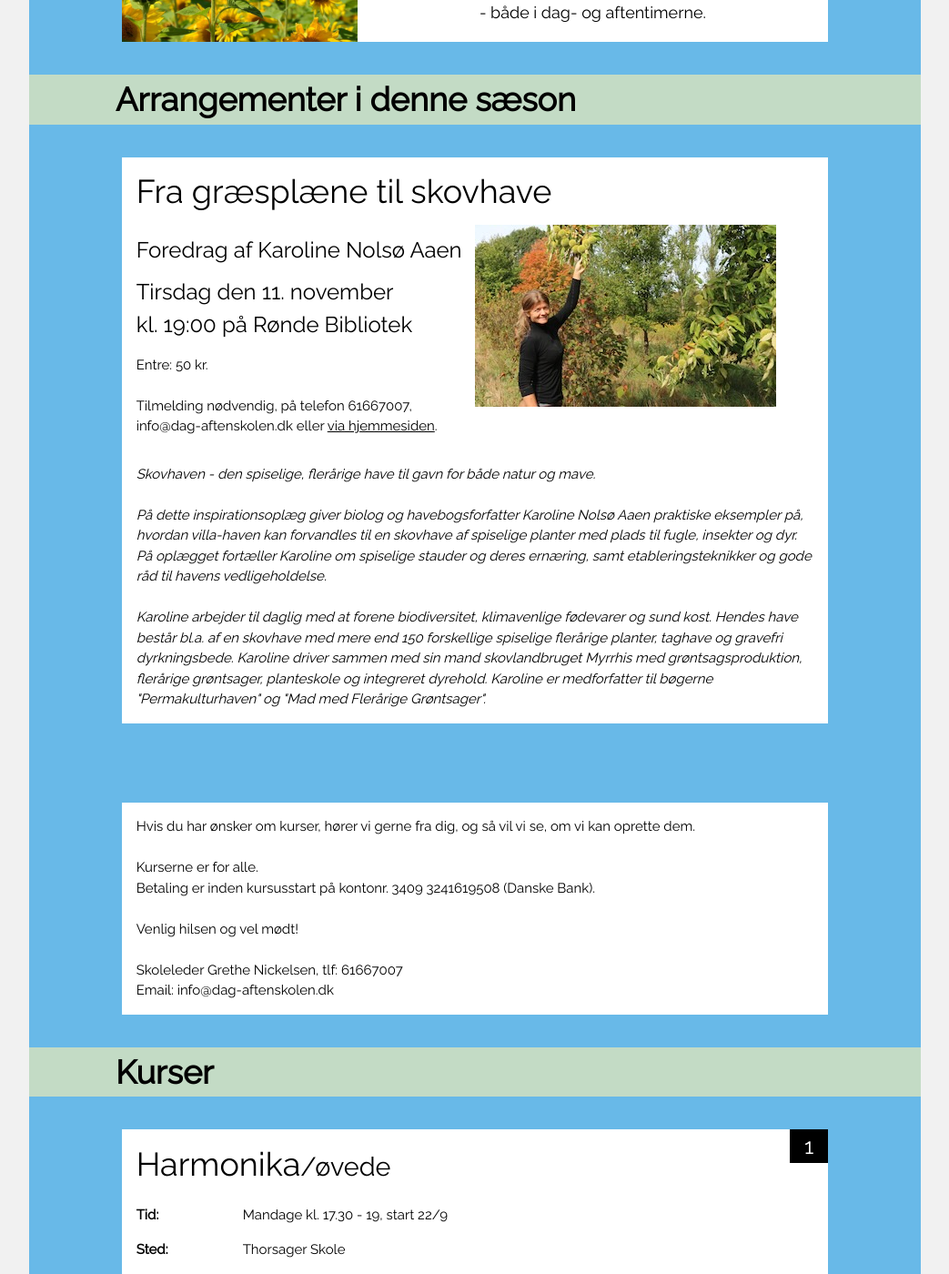
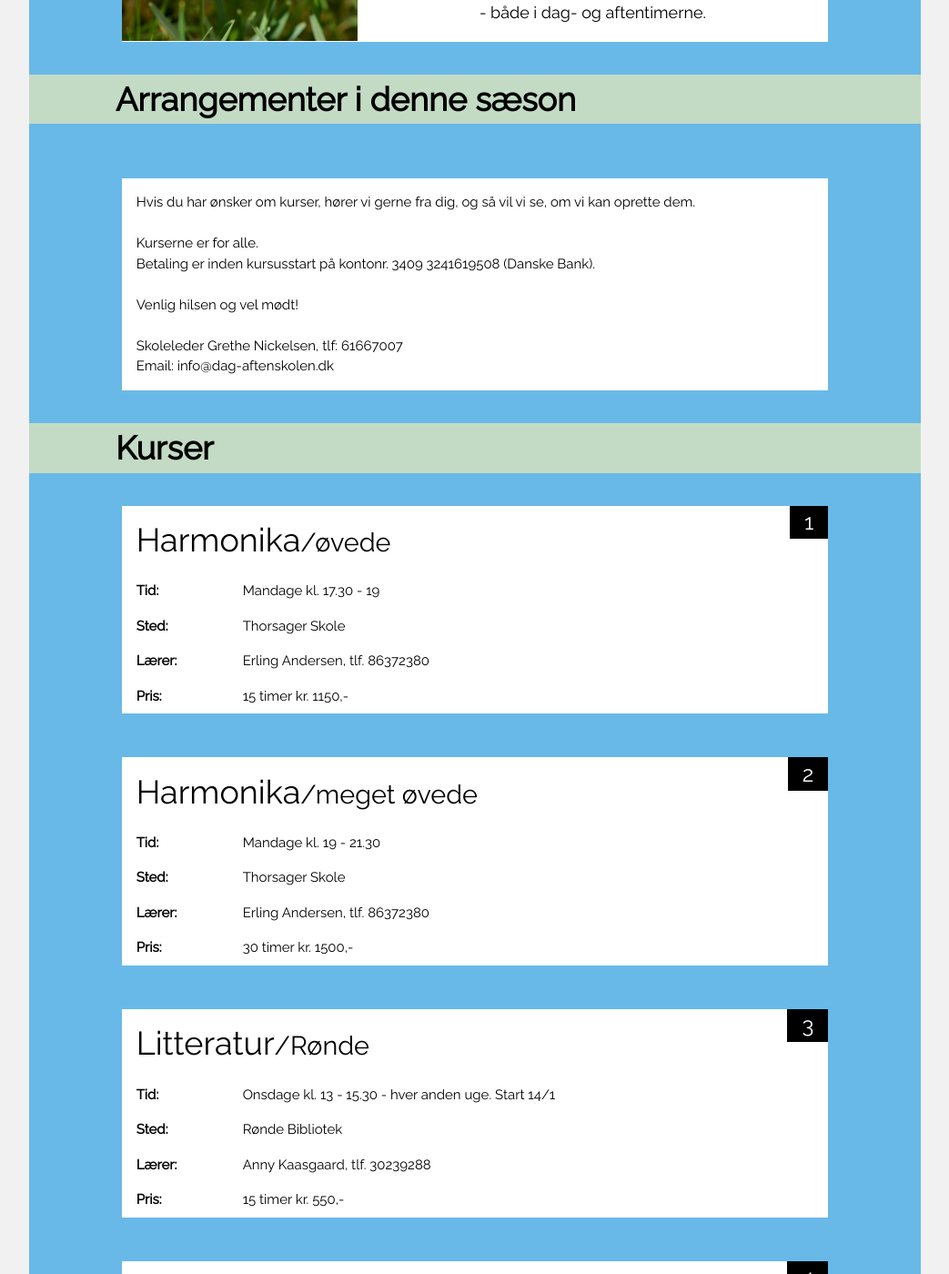
Before and after one commit to nickelsen/dag-aftenskolen.dk, a Jekyll site: the page built from index.html, in a window 1280 px wide and 1400 px high, scrolled down 371 px. Shown: the whole window at 91% size, without its empty margins (118-1161 px from the left). Built offline with Jekyll 4.4.1, drawn with Linux system fonts in a browser that asks for light colours; comment, search, counter and statistics services are not loaded; some of the changed text lies outside the part shown.

Commit message:
Jan 2026 (#38)

```diff
--- a/_data/courses.csv
+++ b/_data/courses.csv
@@ -1,8 +1,7 @@
 number,title,subtitle,description,time,place,teacher,price,img
-1,Harmonika,øvede,,"Mandage kl. 17.30 - 19, start 22/9",Thorsager Skole,"Erling Andersen, tlf. 86372380","15 timer kr. 1150,-","harmonika.jpg"
-2,Harmonika,meget øvede,,"Mandage kl. 19 - 21.30, start 22/9",Thorsager Skole,"Erling Andersen, tlf. 86372380","30 timer kr. 1500,-",""
-3,Litteratur,"Rønde",,Onsdage kl. 13 - 15.30 - hver anden uge. Start 17/9,"Rønde Bibliotek","Anny Kaasgaard, tlf. 30239288","15 timer kr. 550,-",""
-4,Litteratur,"Hornslet","Vi læser danske såvel som udenlandske tekster. Kurset er for alle, som holder af at læse.",Tirsdage kl. 14 - 16.30 - hver anden uge. Start 7/10,"Hornslethallen, Stadionvej 4","Anny Kaasgaard, tlf. 30239288","12,5 timer kr. 575,-",""
-5,Seniordans,,"Seniordans er fornøjelig motion, der styrker både hjerne og hjerte.<br/>Desuden giver det hyggeligt samvær med andre danseglade seniorer.<br/>Alle kan deltage, der kræves ingen forudsætninger og ingen fast dansepartner, og der er ingen hop og hurtige drejninger.",Torsdage kl. 10 - 12 med hyggelig kaffepause. Start 18/9,"Molsværket, Knebel","Anny Kaasgaard, tlf. 30239288","24 timer kr. 650,-",""
-7,Couragekoret,,,"Mandage kl. 19 - 21.30, start 25/8","Egegård, Rønde","Malou Reitberger","48 timer kr. 575,-",""
-8,Foredrag,Fra græsplæne til skovhave,,"Tirsdag d. 11. november kl. 19","Rønde Bibliotek","Karoline Nolsø Aaen","Entre kr. 50,-",""
+1,Harmonika,øvede,,"Mandage kl. 17.30 - 19",Thorsager Skole,"Erling Andersen, tlf. 86372380","15 timer kr. 1150,-","harmonika.jpg"
+2,Harmonika,meget øvede,,"Mandage kl. 19 - 21.30",Thorsager Skole,"Erling Andersen, tlf. 86372380","30 timer kr. 1500,-",""
+3,Litteratur,"Rønde",,Onsdage kl. 13 - 15.30 - hver anden uge. Start 14/1,"Rønde Bibliotek","Anny Kaasgaard, tlf. 30239288","15 timer kr. 550,-",""
+4,Litteratur,"Hornslet","Vi læser danske såvel som udenlandske tekster. Kurset er for alle, som holder af at læse.",Tirsdage kl. 14 - 16.30 - hver anden uge. Start 13/1,"Hornslethallen, Stadionvej 4","Anny Kaasgaard, tlf. 30239288","10 timer kr. 500,-",""
+5,Seniordans,,"Seniordans er fornøjelig motion, der styrker både hjerne og hjerte.<br/>Desuden giver det hyggeligt samvær med andre danseglade seniorer.<br/>Alle kan deltage, der kræves ingen forudsætninger og ingen fast dansepartner, og der er ingen hop og hurtige drejninger.",Torsdage kl. 10 - 12 med hyggelig kaffepause. Start 8/1,"Molsværket, Knebel","Anny Kaasgaard, tlf. 30239288","24 timer kr. 650,-",""
+7,Couragekoret,,,"Mandage kl. 19 - 21.30, start 5/1","Egegård, Rønde","Malou Reitberger","48 timer kr. 575,-",""
--- a/index.html
+++ b/index.html
@@ -7,10 +7,10 @@
         <div class="w3-col l10">
             <div class="w3-cell-row w3-white">
                 <div class="w3-col l4 w3-hide-small w3-hide-medium">
-                    <img src="{{ '/assets/img/efteraar.jpg' | relative_url }}" class="w3-image">
+                    <img src="{{ '/assets/img/snowdrop.jpg' | relative_url }}" class="w3-image">
                 </div>
                 <div class="w3-col l8 w3-white w3-center w3-container">
-                    <h2>Efterårssæson 2025</h2>
+                    <h2>Forårssæson 2026</h2>
                     <p class="w3-large">
                         Velkommen til en ny sæson<br/>
                         med tilbud på spændende kurser<br/>
@@ -63,15 +63,13 @@
 <div class="w3-container blue w3-padding-large">
 
     <!-- Activity card -->
-    <div class="w3-row w3-padding-24">
+    <!--<div class="w3-row w3-padding-24">
       <div class="w3-col l1"><p></p></div>
       <div class="w3-col l10">
         <div class="w3-row w3-white">
-	  <!--
           <div class="w3-col l4 w3-hide-small w3-hide-medium">
             <img src="{{ '/assets/img/book.jpg' | relative_url }}" class="w3-image w3-hide-small w3-hide-medium" style="height: 240px; object-fit: cover;">
           </div>
-	  -->
           <div class="w3-container">
 	    <h1>Fra græsplæne til skovhave</h1>
 	    <div class="w3-row">
@@ -94,6 +92,7 @@
       </div>
       <div class="w3-col l1"><p></p></div>
     </div>
+-->
 
     <!--
     <div class="w3-row w3-padding-24">
```
